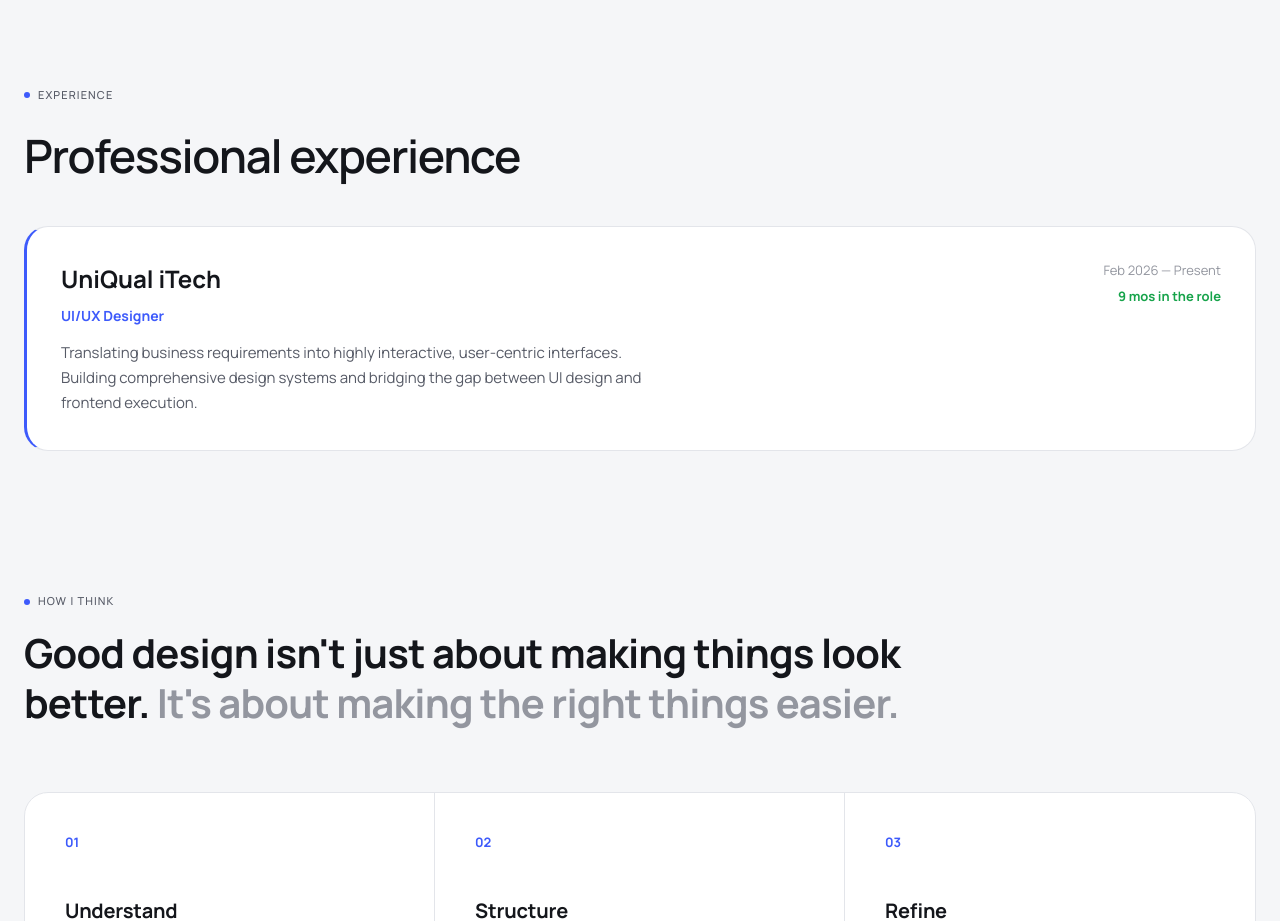
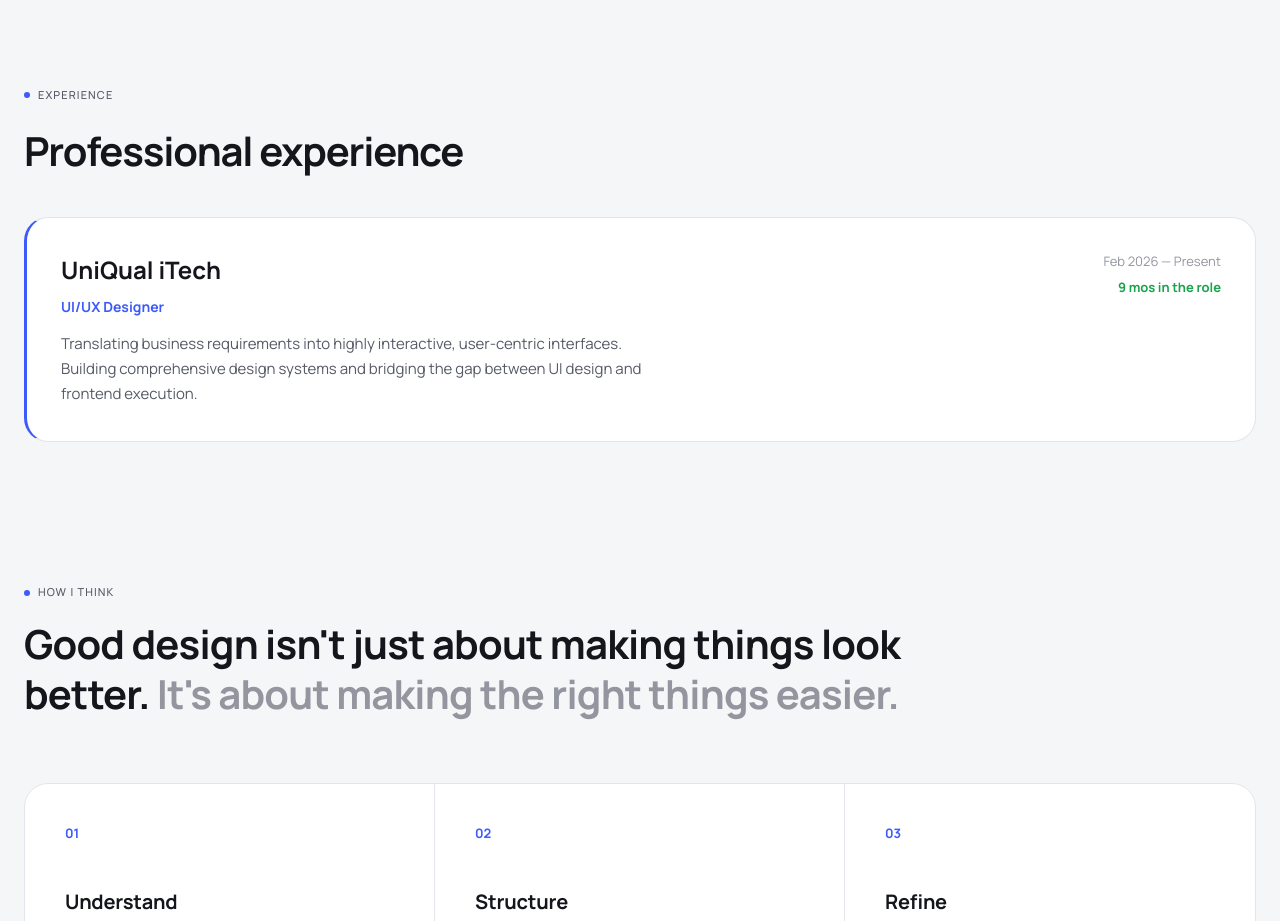
Before and after one commit to Rohit-Bharadva/RohitPortfolio, a plain HTML site: page index.html in a window 1280 px wide. Shown: the part 3320-4241 px from the top of the page. Drawn offline with Linux system fonts and the light colour scheme.

Commit message:
Refine typography scale and use bold heading weights

```diff
--- a/index.html
+++ b/index.html
@@ -242,7 +242,7 @@
       <!-- ===================== EXPERIENCE ===================== -->
       <section class="container exp-section" id="experience">
         <p class="eyebrow reveal">Experience</p>
-        <h2 class="reveal" style="font-family:var(--font-display); font-size:clamp(30px,4.2vw,46px); font-weight:600; margin-bottom:36px; letter-spacing:-.03em;">
+        <h2 class="reveal" style="font-family:var(--font-display); font-size:clamp(28px,3.6vw,40px); font-weight:700; margin-bottom:36px; letter-spacing:-.03em;">
           Professional experience
         </h2>
 
```
